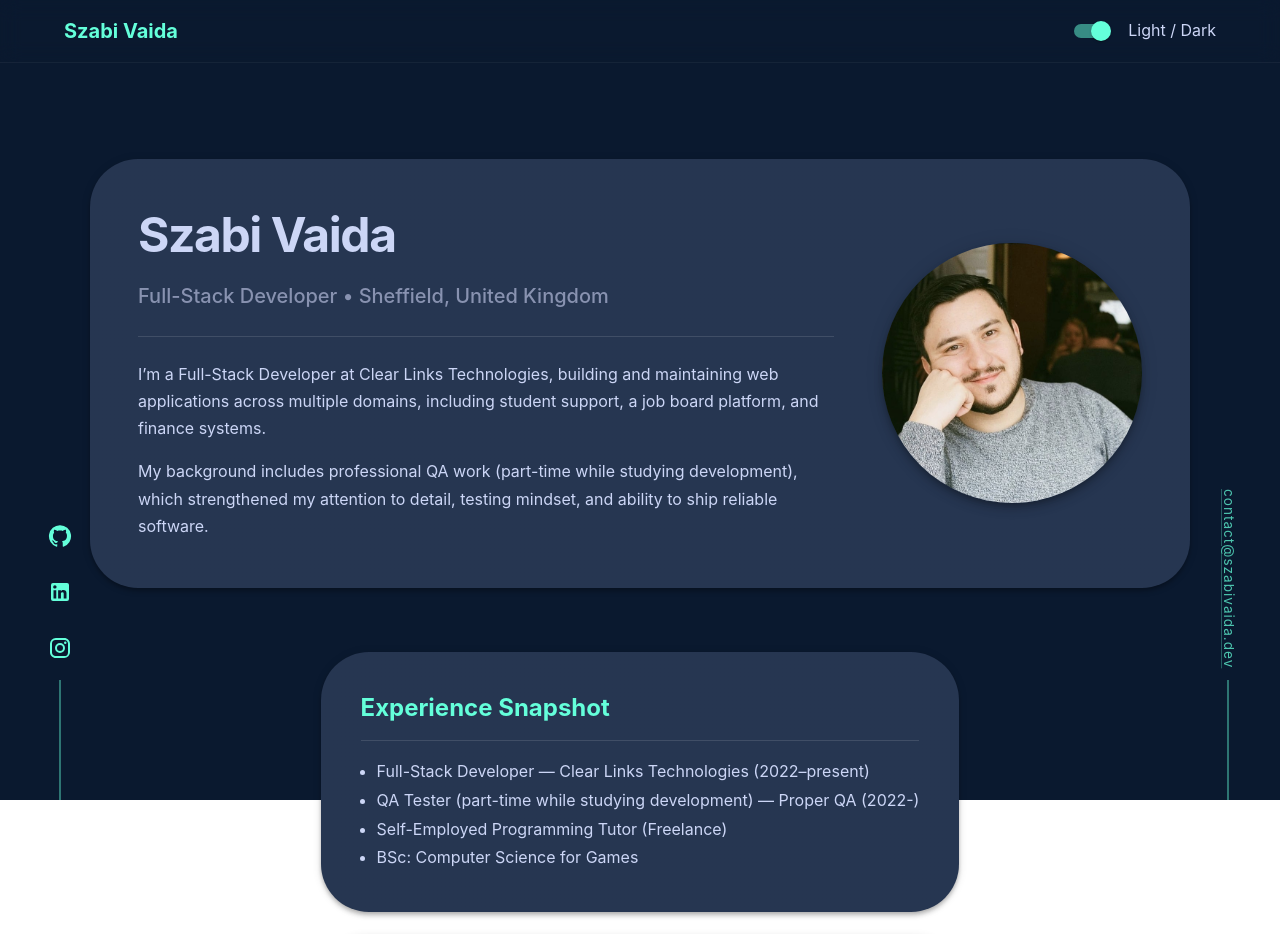
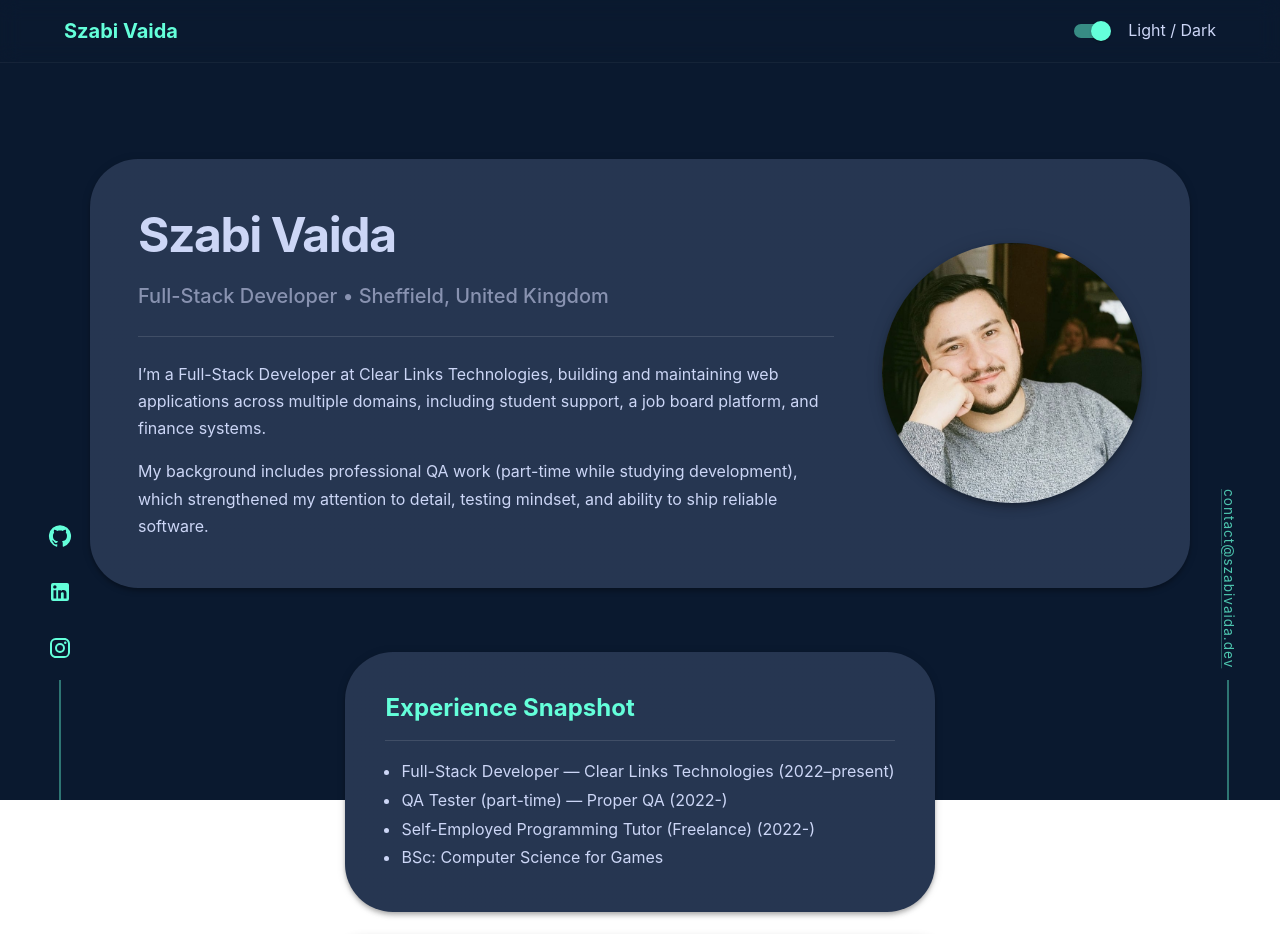
Before and after one commit to szabi-vaida/Portfolio, a React (Vite) app: page / in a window 1280 px wide. Shown: the top 934 px of the page. Built offline with nearby package versions, Linux system fonts and the light colour scheme; no server answers; the database is empty.

Commit message:
monor fix

```diff
--- a/src/pages/Home.jsx
+++ b/src/pages/Home.jsx
@@ -108,8 +108,8 @@ export default function Home() {
                       title: "Experience Snapshot",
                       items: [
                         "Full-Stack Developer — Clear Links Technologies (2022–present)",
-                        "QA Tester (part-time while studying development) — Proper QA (2022-)",
-                        "Self-Employed Programming Tutor (Freelance)",
+                        "QA Tester (part-time) — Proper QA (2022-)",
+                        "Self-Employed Programming Tutor (Freelance) (2022-)",
                         "BSc: Computer Science for Games",
                       ],
                     },
```
